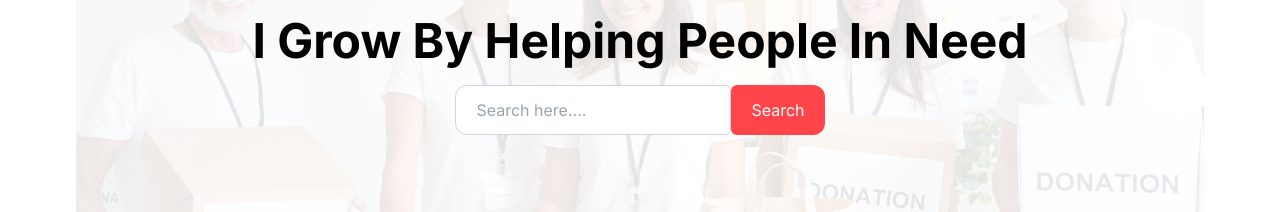
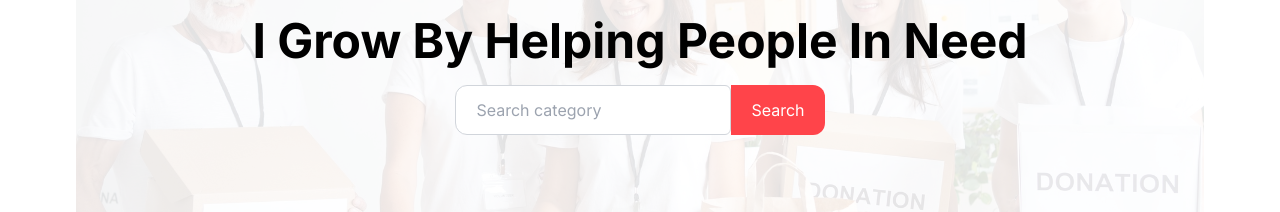
Before and after one commit to billalhossain2/donation-campaign, a React (Vite) app: page / in a window 1280 px wide. Shown: the part 436-648 px from the top of the page. Built offline with nearby package versions, Linux system fonts and the light colour scheme.

Commit message:
add category based search functionality to input field of home  page

```diff
--- a/src/components/Pages/Home/Banner/Banner.jsx
+++ b/src/components/Pages/Home/Banner/Banner.jsx
@@ -1,6 +1,11 @@
 import React from "react";
 import bgImage from "../../../../assets/background-image.jpg";
-const Banner = () => {
+const Banner = ({searchText, setSearchText}) => {
+  const handleSearch = e=>{
+    e.preventDefault()
+    const form = e.target;
+   setSearchText(form.search.value)
+  }
   return (
     <div
       className="hero"
@@ -16,13 +21,16 @@ const Banner = () => {
             I Grow By Helping People In Need
           </h1>
           {/* search field  */}
-          <div className="flex md:flex-row md:gap-0 gap-2 flex-col">
+          <div>
+              <form className="flex md:flex-row md:gap-0 gap-2 flex-col" action="" onSubmit={handleSearch}>
               <input
                 type="text"
-                placeholder="Search here...."
+                name="search"
+                placeholder="Search category"
                 className="md:w-auto w-[100%] outline-none border-[1px] border-solid border-gray-300 px-5 py-3 text-black md:rounded-l-xl rounded-md"
               />
-              <button className="bg-[#FF444A] hover:bg-[#FF444A] border-0 text-white px-5 md:py-0 py-3 md:rounded-r-xl rounded-md">Search</button>
+              <button className="bg-[#FF444A] hover:bg-[#FF444A] border-0 text-white px-5 md:py-0 py-3 md:rounded-r-xl md:rounded-none rounded-md">Search</button>
+              </form>
           </div>
         </div>
       </div>
--- a/src/components/Pages/Home/DonationCards/DonationCards.jsx
+++ b/src/components/Pages/Home/DonationCards/DonationCards.jsx
@@ -1,7 +1,7 @@
 import React, { useEffect, useState } from 'react'
 import DonationCardItem from '../DonationCardItem/DonationCardItem'
 
-const DonationCards = () => {
+const DonationCards = ({searchText, setSearchText}) => {
     const [donations, setDonations] = useState([])
 
     useEffect(()=>{
@@ -13,7 +13,18 @@ const DonationCards = () => {
   return (
     <div className='grid lg:grid-cols-4 md:grid-cols-3 grid-cols-1 gap-5 mt-24 mb-20'>
         {
-            donations?.map(donation => <DonationCardItem key={donation.id} donation={donation}></DonationCardItem>)
+            donations
+            .filter(item => {
+              if(searchText){
+                const pattern = new RegExp(searchText.toLowerCase())
+                if(pattern.test(item.category.toLowerCase())){
+                  return item;
+                }
+              }else{
+                return item;
+              }
+            })
+            .map(donation => <DonationCardItem key={donation.id} donation={donation}></DonationCardItem>)
         }
     </div>
   )
--- a/src/components/Pages/Home/Home.jsx
+++ b/src/components/Pages/Home/Home.jsx
@@ -1,14 +1,15 @@
-import React from 'react'
+import React, { useState } from 'react'
 import Banner from './Banner/Banner'
 import DonationCards from './DonationCards/DonationCards'
 import useTitle from '../../../Hooks/useTitle'
 
 const Home = () => {
   useTitle("Home - Donation Campaign")
+  const [searchText, setSearchText] = useState("");
   return (
     <div>
-      <Banner></Banner>
-      <DonationCards></DonationCards>
+      <Banner searchText={searchText} setSearchText={setSearchText}></Banner>
+      <DonationCards searchText={searchText} setSearchText={setSearchText}></DonationCards>
     </div>
   )
 }
```
